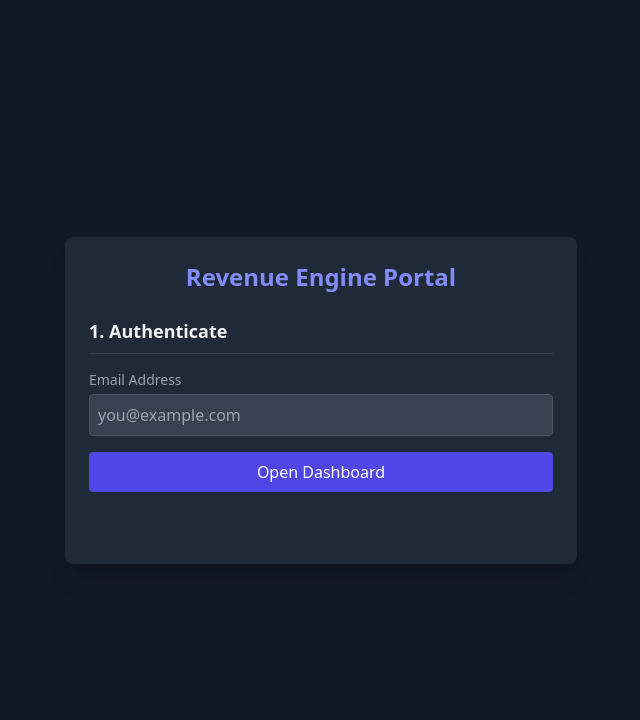
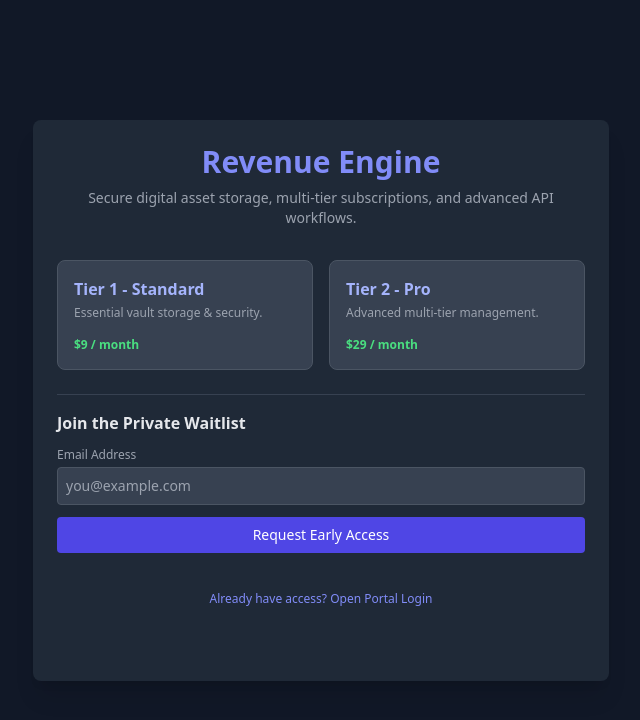
Before and after one commit to launchvelocity-eng/revenue-engine, a website: page index.html in a window 1280 px wide. Shown: the whole page, without its empty margins (319-959 px from the left). Drawn offline with nearby package versions, Linux system fonts and the light colour scheme.

Commit message:
Update index.html

```diff
--- a/index.html
+++ b/index.html
@@ -3,25 +3,68 @@
 <head>
     <meta charset="UTF-8">
     <meta name="viewport" content="width=device-width, initial-scale=1.0">
-    <title>Revenue Engine Portal</title>
+    <title>Revenue Engine</title>
     <script src="https://cdn.tailwindcss.com"></script>
 </head>
 <body class="bg-gray-900 text-gray-100 min-h-screen flex flex-col items-center justify-center p-4">
 
-    <div class="w-full max-w-lg bg-gray-800 rounded-lg shadow-xl p-6 space-y-6">
-        <h1 class="text-2xl font-bold text-center text-indigo-400">Revenue Engine Portal</h1>
+    <div class="w-full max-w-xl bg-gray-800 rounded-lg shadow-xl p-6 space-y-6">
 
-        <!-- Step 1: Authentication / Login -->
-        <div id="authSection" class="space-y-4">
-            <h2 class="text-lg font-semibold border-b border-gray-700 pb-2">1. Authenticate</h2>
+        <!-- Public Landing Page / Waitlist View -->
+        <div id="landingSection" class="space-y-6">
+            <div class="text-center space-y-2">
+                <h1 class="text-3xl font-bold text-indigo-400">Revenue Engine</h1>
+                <p class="text-sm text-gray-400">Secure digital asset storage, multi-tier subscriptions, and advanced API workflows.</p>
+            </div>
+
+            <!-- Pricing Tiers Preview -->
+            <div class="grid grid-cols-2 gap-4 pt-2">
+                <div class="bg-gray-700 p-4 rounded-lg border border-gray-600 flex flex-col justify-between">
+                    <div>
+                        <h3 class="font-bold text-indigo-300">Tier 1 - Standard</h3>
+                        <p class="text-xs text-gray-400 mt-1">Essential vault storage & security.</p>
+                    </div>
+                    <span class="mt-4 text-xs font-semibold text-green-400">$9 / month</span>
+                </div>
+                <div class="bg-gray-700 p-4 rounded-lg border border-gray-600 flex flex-col justify-between">
+                    <div>
+                        <h3 class="font-bold text-indigo-300">Tier 2 - Pro</h3>
+                        <p class="text-xs text-gray-400 mt-1">Advanced multi-tier management.</p>
+                    </div>
+                    <span class="mt-4 text-xs font-semibold text-green-400">$29 / month</span>
+                </div>
+            </div>
+
+            <!-- Waitlist Signup Form -->
+            <div class="space-y-3 pt-4 border-t border-gray-700">
+                <h2 class="text-md font-semibold text-gray-200">Join the Private Waitlist</h2>
+                <div>
+                    <label class="block text-xs font-medium text-gray-400">Email Address</label>
+                    <input type="email" id="waitlistEmailInput" class="w-full mt-1 p-2 bg-gray-700 border border-gray-600 rounded text-sm focus:ring-2 focus:ring-indigo-500 outline-none" placeholder="you@example.com">
+                </div>
+                <button onclick="joinWaitlist()" class="w-full bg-indigo-600 hover:bg-indigo-700 text-white font-medium p-2 rounded text-sm transition">Request Early Access</button>
+            </div>
+
+            <!-- Switch to Portal Login -->
+            <div class="text-center pt-2">
+                <button onclick="showLoginView()" class="text-xs text-indigo-400 hover:underline">Already have access? Open Portal Login</button>
+            </div>
+        </div>
+
+        <!-- Portal Login View (Hidden by default) -->
+        <div id="authSection" class="space-y-4 hidden">
+            <h2 class="text-lg font-semibold border-b border-gray-700 pb-2 text-indigo-300">Portal Login</h2>
             <div>
                 <label class="block text-sm font-medium text-gray-400">Email Address</label>
-                <input type="email" id="emailInput" class="w-full mt-1 p-2 bg-gray-700 border border-gray-600 rounded focus:ring-2 focus:ring-indigo-500 outline-none" placeholder="you@example.com">
+                <input type="email" id="emailInput" class="w-full mt-1 p-2 bg-gray-700 border border-gray-600 rounded text-sm focus:ring-2 focus:ring-indigo-500 outline-none" placeholder="you@example.com">
             </div>
-            <button onclick="loginUser()" class="w-full bg-indigo-600 hover:bg-indigo-700 text-white font-medium p-2 rounded transition">Open Dashboard</button>
+            <button onclick="loginUser()" class="w-full bg-indigo-600 hover:bg-indigo-700 text-white font-medium p-2 rounded text-sm transition">Open Dashboard</button>
+            <div class="text-center pt-2">
+                <button onclick="showLandingView()" class="text-xs text-gray-400 hover:underline">Back to Landing Page</button>
+            </div>
         </div>
 
-        <!-- Step 2: Protected Dashboard View (Hidden until login) -->
+        <!-- Protected Dashboard View (Hidden until login) -->
         <div id="dashboardSection" class="space-y-6 hidden">
             <div class="flex justify-between items-center border-b border-gray-700 pb-3">
                 <div>
@@ -36,15 +79,11 @@
                 <h3 class="text-sm font-semibold text-gray-300">Subscription Tiers</h3>
                 <div class="grid grid-cols-2 gap-4">
                     <div class="bg-gray-700 p-3 rounded-lg flex flex-col justify-between">
-                        <div>
-                            <h4 class="font-bold text-xs text-indigo-300">Tier 1 - Standard</h4>
-                        </div>
+                        <h4 class="font-bold text-xs text-indigo-300">Tier 1 - Standard</h4>
                         <button onclick="startCheckout('Tier 1 - Standard')" class="mt-3 w-full bg-blue-600 hover:bg-blue-700 text-white text-xs font-medium py-1.5 rounded transition">Subscribe</button>
                     </div>
                     <div class="bg-gray-700 p-3 rounded-lg flex flex-col justify-between">
-                        <div>
-                            <h4 class="font-bold text-xs text-indigo-300">Tier 2 - Pro</h4>
-                        </div>
+                        <h4 class="font-bold text-xs text-indigo-300">Tier 2 - Pro</h4>
                         <button onclick="startCheckout('Tier 2 - Pro')" class="mt-3 w-full bg-blue-600 hover:bg-blue-700 text-white text-xs font-medium py-1.5 rounded transition">Subscribe</button>
                     </div>
                 </div>
@@ -78,15 +117,34 @@
     <script>
         const API_URL = 'https://revenue-engine-dc8d.onrender.com';
 
-        function getAuthHeader() {
-            const email = localStorage.getItem('userEmail');
-            return email ? { 'Authorization': `Bearer ${email}`, 'Content-Type': 'application/json' } : { 'Content-Type': 'application/json' };
-        }
-
         function showStatus(msg, isError = false) {
             const el = document.getElementById('statusMsg');
             el.textContent = msg;
             el.className = `text-xs text-center h-6 ${isError ? 'text-red-400' : 'text-green-400'}`;
+        }
+
+        function showLoginView() {
+            document.getElementById('landingSection').classList.add('hidden');
+            document.getElementById('authSection').classList.remove('hidden');
+            showStatus('');
+        }
+
+        function showLandingView() {
+            document.getElementById('authSection').classList.add('hidden');
+            document.getElementById('landingSection').classList.remove('hidden');
+            showStatus('');
+        }
+
+        function joinWaitlist() {
+            const email = document.getElementById('waitlistEmailInput').value.trim();
+            if (!email) return showStatus('Please enter a valid email address.', true);
+            showStatus('You have been added to the waitlist successfully!');
+            document.getElementById('waitlistEmailInput').value = '';
+        }
+
+        function getAuthHeader() {
+            const email = localStorage.getItem('userEmail');
+            return email ? { 'Authorization': `Bearer ${email}`, 'Content-Type': 'application/json' } : { 'Content-Type': 'application/json' };
         }
 
         function loginUser() {
@@ -103,16 +161,17 @@
         function logoutUser() {
             localStorage.removeItem('userEmail');
             document.getElementById('dashboardSection').classList.add('hidden');
-            document.getElementById('authSection').classList.remove('hidden');
+            document.getElementById('landingSection').classList.remove('hidden');
             showStatus('Logged out successfully.');
         }
 
-        // Auto-login if session exists in storage
         window.onload = () => {
             const savedEmail = localStorage.getItem('userEmail');
             if (savedEmail) {
                 document.getElementById('emailInput').value = savedEmail;
-                loginUser();
+                document.getElementById('landingSection').classList.add('hidden');
+                document.getElementById('dashboardSection').classList.remove('hidden');
+                document.getElementById('userEmailDisplay').textContent = savedEmail;
             }
         };
 
```
